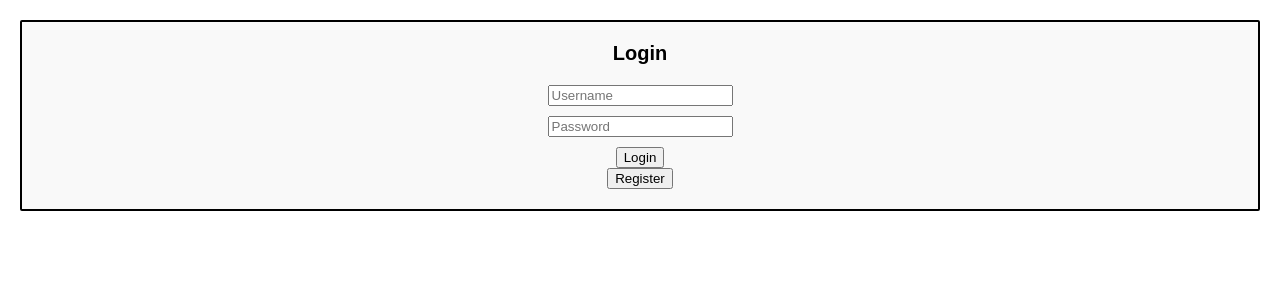
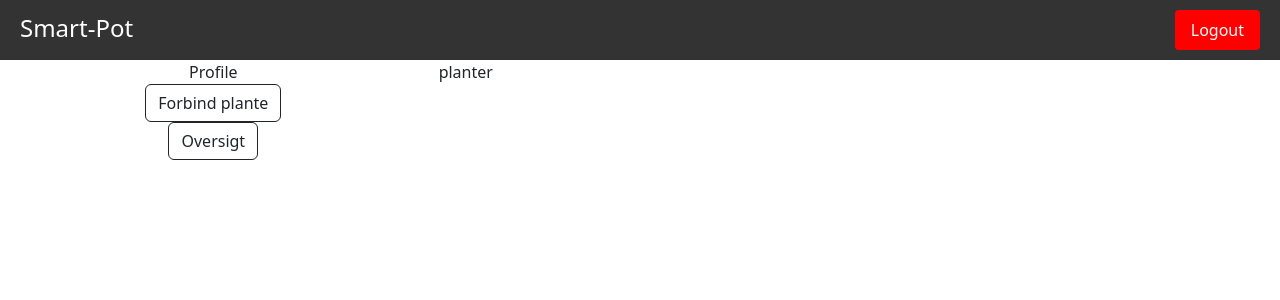
Before and after one commit to Zenbax/smart-pot, a React (Create React App) app in the folder Frontend/: page / in a window 1280 px wide. Shown: the top 300 px of the page. Built offline with nearby package versions, Linux system fonts and the light colour scheme.

Commit message:
Navbar og knapper/routing
Navbar - Thomas og Maja
Knapper/Routing mellem pages - Simon

```diff
--- a/Frontend/package.json
+++ b/Frontend/package.json
@@ -9,7 +9,9 @@
     "eject": "react-scripts eject"
   },
   "dependencies": {
+    "bootstrap": "^5.3.3",
     "react": "^18.0.0",
+    "react-bootstrap": "^2.10.2",
     "react-dom": "^18.0.0",
     "react-router-dom": "^6.22.3",
     "react-scripts": "^5.0.1"
--- a/Frontend/src/App.js
+++ b/Frontend/src/App.js
@@ -1,16 +1,23 @@
 import { useState } from 'react';
 import { BrowserRouter, Routes, Route } from "react-router-dom";
+import Home from './Pages/Home';
 import Login from './Pages/Login';
 import Register from './Pages/Register';
+import Connect from './Pages/Connect';
+import Navbar from "./Components/NavBar";
+
 
 
 function App (){
     return (
 
         <BrowserRouter>
+        <Navbar/>
         <Routes>
-            <Route path="/" element={<Login />} />
+            <Route path="/" element={<Home />} />
+            <Route path="/login" element={<Login />} />
             <Route path="/register" element={<Register/>}/>
+            <Route path="/connect" element={<connect/>}/>
         </Routes>
       </BrowserRouter>
     )
--- /dev/null
+++ b/Frontend/src/Components/HelpPopUpContent.js
@@ -0,0 +1,14 @@
+import React from 'react';
+
+const HelpContent = ({ onClose }) => {
+  return (
+    <div className="popup">
+      <div className="popup-content">
+        <span className="close" onClick={onClose}>&times;</span>
+        <p>This is the help popup content.</p>
+      </div>
+    </div>
+  );
+};
+
+export default PopupContent;
--- /dev/null
+++ b/Frontend/src/Components/NavBar.js
@@ -0,0 +1,55 @@
+/*import React from "react";
+import 'bootstrap/dist/css/bootstrap.min.css';
+
+
+const Navbar = () =>
+{
+    const navbar = document.getElementById('navbar');
+    const toggler = navbar.querySelector('.navbar-toggler');
+    const collapse = navbar.querySelector('.collapse');
+
+    toggler.addEventListener('click', () => {
+      collapse.classList.toggle('show');
+    });
+
+
+    return(
+        <nav id="navbar" class="navbar navbar-expand-lg navbar-light bg-light">
+            <div class="container-fluid">
+                <a class="navbar-brand" href="#">Navbar</a>
+                <button class="navbar-toggler" type="button" data-bs-toggle="collapse" data-bs-target="#navbarNav" aria-controls="navbarNav" aria-expanded="false" aria-label="Toggle navigation">
+                <span class="navbar-toggler-icon"></span>
+                </button>
+                <div class="collapse navbar-collapse" id="navbarNav">
+                    <ul class="navbar-nav">
+                        <li class="nav-item">
+                            <a class="nav-link active" aria-current="page" href="#">Home</a>
+                        </li>
+                        <li class="nav-item">
+                            <a class="nav-link" href="#">Logout</a>
+                        </li>
+                    </ul>
+                </div>
+            </div>
+        </nav>
+    )
+
+}
+
+*/
+
+import React from 'react';
+
+const Navbar=()=> {
+
+   return (
+      <nav style={{ backgroundColor: '#333', color: 'white', padding: '10px 20px', display: 'flex', justifyContent: 'space-between' }}>
+        <div style={{ fontSize: '1.5em' }}>Smart-Pot</div>
+        <button style={{ backgroundColor: 'red', color: 'white', border: 'none', padding: '8px 16px', cursor: 'pointer', borderRadius: '4px' }}>Logout</button>
+      </nav>
+    );
+
+
+}
+
+export default Navbar
--- /dev/null
+++ b/Frontend/src/Pages/Home.js
@@ -0,0 +1,39 @@
+import React from "react";
+import 'bootstrap/dist/css/bootstrap.min.css';
+import Navbar from "../Components/NavBar";
+import {Link, Route  } from 'react-router-dom';
+//import HelpContent from '../Components/HelpPopUpContent.js';
+
+const Home = () =>
+{
+
+    //const [showPopup, setShowPopup] = useState(false);
+
+    //const togglePopup = () => {
+  //setShowPopup(!showPopup);
+  //};
+
+    return (
+        <div class="container-fluid">
+            <div class="row">
+                <div class="col-4 text-center">
+                    <div>Profile</div>
+                    <Link to="/connect">
+                        <button type="button" className="btn btn-outline-dark">Forbind plante</button>
+                    </Link>
+                    <div><button type="button" class="btn btn-outline-dark">Oversigt</button></div>
+
+
+
+
+                </div>
+                <div class="col-8">
+                    <div>planter</div>
+                </div>
+            </div>
+        </div>
+      );
+};
+
+
+export default Home
--- a/Frontend/src/Pages/Login.js
+++ b/Frontend/src/Pages/Login.js
@@ -1,7 +1,7 @@
 import React, { useState } from 'react';
 import {Link, Outlet, Route  } from 'react-router-dom';
 
-import '../Styling_Pages/Login.css';
+import '../Styling/Login.css';
 import { loginUser } from "../API/API_config";
 import Register from './Register';
 
--- a/Frontend/src/Pages/Register.js
+++ b/Frontend/src/Pages/Register.js
@@ -2,7 +2,7 @@ import React, { useState } from 'react';
 import { Route } from 'react-router-dom';
 import {Link} from 'react-router-dom';
 
-import '../Styling_Pages/Login.css';
+import '../Styling/Login.css';
 import { createUser } from "../API/API_config";
 
 
```
Also changed, not shown: Frontend/src/Pages/Connect.js (added), Frontend/src/Pages/Overview.js (added), Frontend/src/Styling/Login.css (renamed from Frontend/src/Styling_Pages/Login.css).
